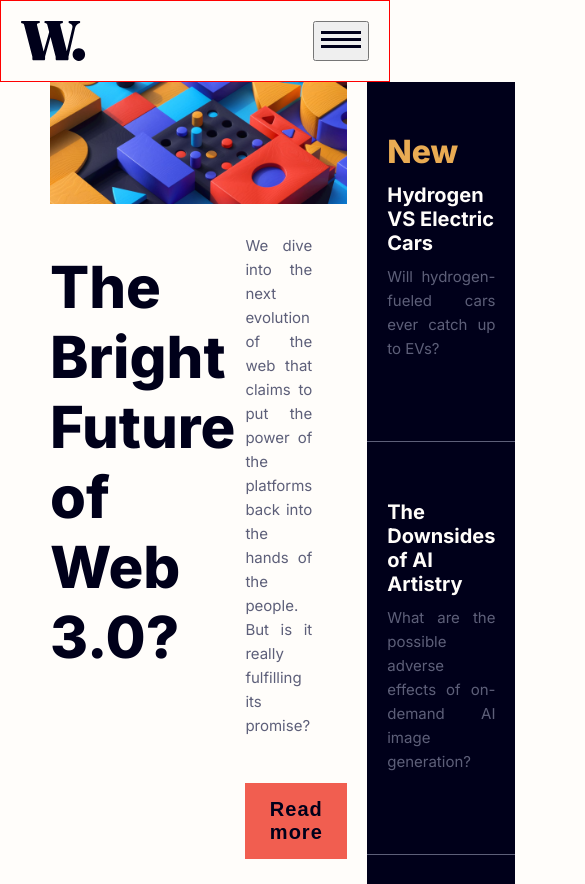
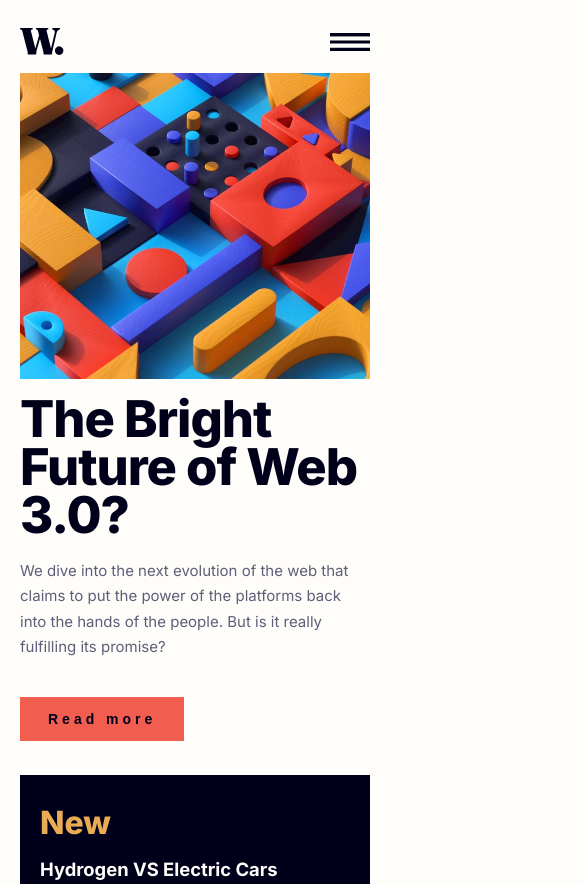
Before and after one commit to YahirDR/News_homepage_JYDR, a plain HTML site: page index.html in a window 390 px wide. Shown: the top 884 px of the page, 585 px wide, since content can reach past the window. Drawn offline with Linux system fonts and the light colour scheme.

Commit message:
Se finalizo con la version movil, aun falta mostrar el menu desplegable

```diff
--- a/assets/css/styles.css
+++ b/assets/css/styles.css
@@ -4,6 +4,12 @@ body{
     font-family: 'Inter', sans-serif;
     margin: 0;
     padding: 0;
+    overflow-x: hidden;
+}
+
+img{
+    display: block;
+    max-width: 100%;
 }
 /* ---- Estilos para NAVBAR ---- */
 .navbar{
@@ -192,41 +198,135 @@ body{
     text-decoration: none;
     color: inherit;
 }
-
+.recommendedNewsItem_a:hover{
+    .recommendedNewsItem h3{
+        color: hsl(5, 85%, 63%);
+    }
+}
 /* ==== ESTILOS PARA VERSIÓN MÓVIL (MOBILE) ==== */
 @media (max-width: 768px){
     .navbar{
-        font-family: 'Inter', sans-serif;
-        font-weight: 400;
-        font-size: 15px;
-        border: 1px solid red;
         display: flex;
         justify-content: space-between;
-        padding: 20px;
+        align-items: center;
+        padding: 28px 20px 18px;
     }
-    /* Estilos para Navbar_menu */
+
+    .logoW{
+        width: 44px;
+        height: auto;
+    }
+
     .nav-menu{
-        /* list-style: none;
-        display: flex;
-        flex: 1%;
-        justify-content: space-around;
-        border: 1px solid blue;
-        margin-left: 50%; */
         display: none;
-
     }
     .nav-menu a{
         text-decoration: none;
         color: hsl(236, 13%, 42%);
         padding: 0px;
     }
-    /* Estilos para el botón de menú */
+
     .btnMenu{
         display: block;
+        border: 0;
+        background: transparent;
+        padding: 0;
+        line-height: 0;
     }
-    /* Estilo para hoover */
-    .nav-menu a:hover{
-        color: hsl(5, 85%, 63%);
+
+    .iconMenu{
+        width: 40px;
+        height: 18px;
+    }
+
+    .news{
+        grid-template-columns: 1fr;
+        gap: 34px;
+        margin: 0 20px;
+    }
+
+    .newArticle{
+        gap: 16px;
+    }
+
+    .imgNews{
+        width: 100%;
+    }
+
+    .newContainerInfo{
+        grid-template-columns: 1fr;
+        gap: 0;
+    }
+
+    .titleNew{
+        font-size: clamp(3rem, 13vw, 3.6rem);
+        line-height: 0.95;
+        margin: 0;
+        letter-spacing: -0.02em;
+    }
+
+    .newContainerInfoTextButton p,
+    .newArticle p{
+        font-size: 15px;
+        line-height: 1.7;
+        margin-top: 18px;
+        padding-right: 0;
+        text-align: left;
+    }
+
+    .btnReadMore{
+        margin-top: 22px;
+        padding: 14px 28px;
+        font-size: 14px;
+        letter-spacing: 4px;
+    }
+
+    .asideNews{
+        margin-right: 0;
+        width: auto;
+        gap: 0;
+    }
+
+    .asideNewsItem{
+        padding: 28px 20px;
+    }
+
+    .asideNewsItem h2{
+        font-size: 2rem;
+        margin-bottom: 16px;
+    }
+
+    .asideNewsItem h3{
+        font-size: 1.15rem;
+        line-height: 1.25;
+    }
+
+    .recommendedNews{
+        grid-template-columns: 1fr;
+        gap: 30px;
+        margin: 10px 20px 56px;
+    }
+
+    .recommendedNewsItem{
+        gap: 16px;
+    }
+
+    .recommendedNewsItem img{
+        width: 100px;
+        height: 127px;
+    }
+
+    .recommendedNewsItem h2{
+        font-size: 30px;
+    }
+
+    .recommendedNewsItem h3{
+        font-size: 17px;
+        margin: 10px 0 8px;
+    }
+
+    .recommendedNewsItem p{
+        line-height: 1.7;
     }
 
 }
--- a/index.html
+++ b/index.html
@@ -37,8 +37,11 @@
 <!-- ###### MAIN ###### -->
   <main class="news">
     <article class="newArticle">
-      <img src="./assets/images/image-web-3-desktop.jpg"
-      alt="web 3.0 image" class="imgNews">
+      <picture>
+        <source media="(max-width: 768px)" srcset="./assets/images/image-web-3-mobile.jpg">
+        <img src="./assets/images/image-web-3-desktop.jpg"
+        alt="web 3.0 image" class="imgNews">
+      </picture>
         <!-- Título -->
         <div class="newContainerInfo">
           <h1 class="titleNew">The Bright Future of Web 3.0?</h1>
```
